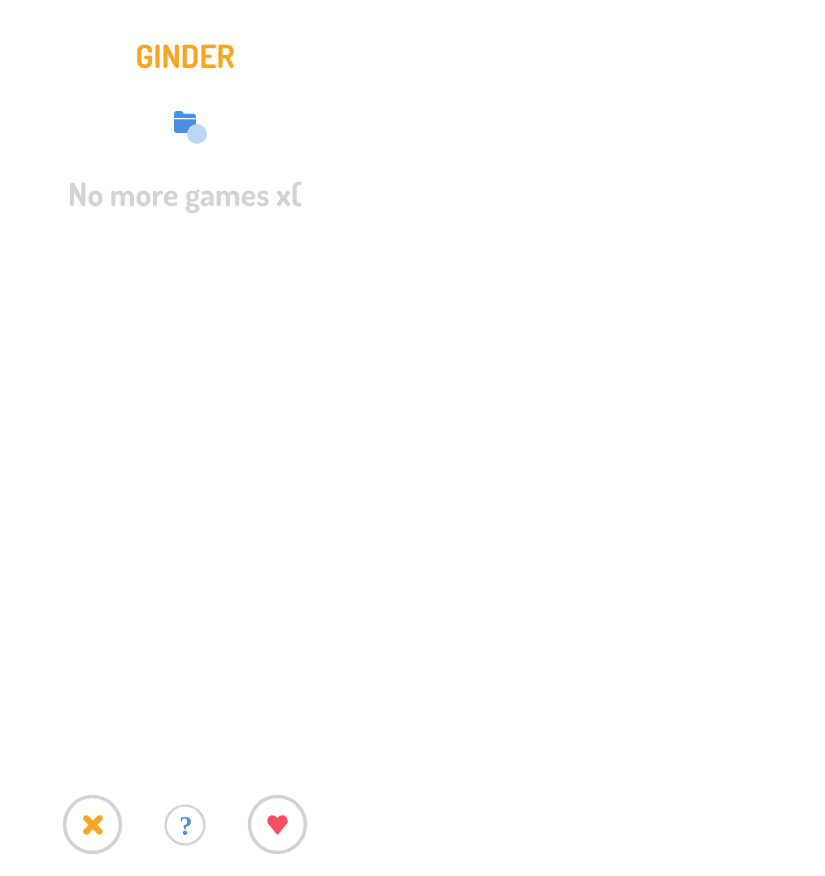
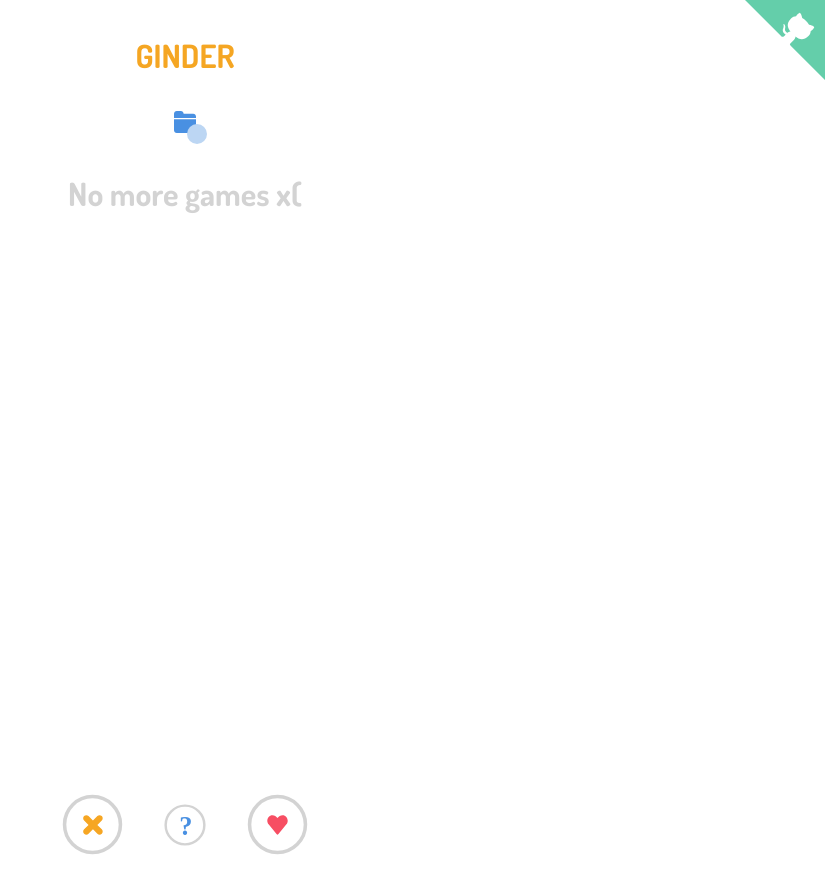
Before and after one commit to cezarsmpio/GameChange, a website: page index.html in a window 1280 px wide. Shown: the whole page, without its empty margins (455-1280 px from the left). Drawn offline with nearby package versions, Linux system fonts and the light colour scheme.

Commit message:
Adicionado github corner

```diff
--- a/index.html
+++ b/index.html
@@ -81,6 +81,8 @@
     </div>
   </div>
 
+  <a href="https://github.com/CezarLuiz0/Ginder" class="github-corner"><svg width="80" height="80" viewBox="0 0 250 250" style="fill:#64CEAA; color:#fff; position: absolute; top: 0; border: 0; right: 0;"><path d="M0,0 L115,115 L130,115 L142,142 L250,250 L250,0 Z"></path><path d="M128.3,109.0 C113.8,99.7 119.0,89.6 119.0,89.6 C122.0,82.7 120.5,78.6 120.5,78.6 C119.2,72.0 123.4,76.3 123.4,76.3 C127.3,80.9 125.5,87.3 125.5,87.3 C122.9,97.6 130.6,101.9 134.4,103.2" fill="currentColor" style="transform-origin: 130px 106px;" class="octo-arm"></path><path d="M115.0,115.0 C114.9,115.1 118.7,116.5 119.8,115.4 L133.7,101.6 C136.9,99.2 139.9,98.4 142.2,98.6 C133.8,88.0 127.5,74.4 143.8,58.0 C148.5,53.4 154.0,51.2 159.7,51.0 C160.3,49.4 163.2,43.6 171.4,40.1 C171.4,40.1 176.1,42.5 178.8,56.2 C183.1,58.6 187.2,61.8 190.9,65.4 C194.5,69.0 197.7,73.2 200.1,77.6 C213.8,80.2 216.3,84.9 216.3,84.9 C212.7,93.1 206.9,96.0 205.4,96.6 C205.1,102.4 203.0,107.8 198.3,112.5 C181.9,128.9 168.3,122.5 157.7,114.1 C157.9,116.9 156.7,120.9 152.7,124.9 L141.0,136.5 C139.8,137.7 141.6,141.9 141.8,141.8 Z" fill="currentColor" class="octo-body"></path></svg></a><style>.github-corner:hover .octo-arm{animation:octocat-wave 560ms ease-in-out}@keyframes octocat-wave{0%,100%{transform:rotate(0)}20%,60%{transform:rotate(-25deg)}40%,80%{transform:rotate(10deg)}}@media (max-width:500px){.github-corner:hover .octo-arm{animation:none}.github-corner .octo-arm{animation:octocat-wave 560ms ease-in-out}}</style>
+
   <script src="https://cdnjs.cloudflare.com/ajax/libs/vue/1.0.18/vue.min.js"></script>
   <script src="https://cdnjs.cloudflare.com/ajax/libs/redux/3.3.1/redux.min.js"></script>
   <script src="https://cdnjs.cloudflare.com/ajax/libs/fastclick/1.0.6/fastclick.min.js"></script>
```
